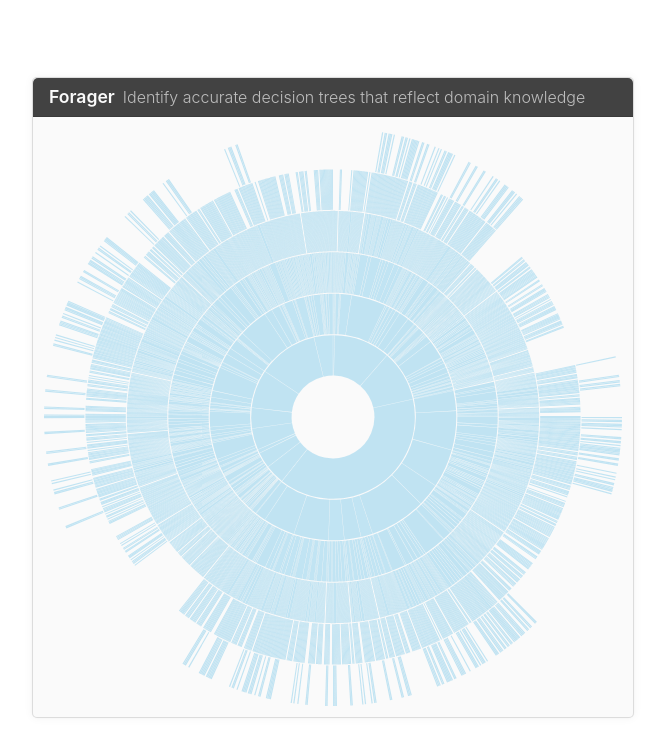
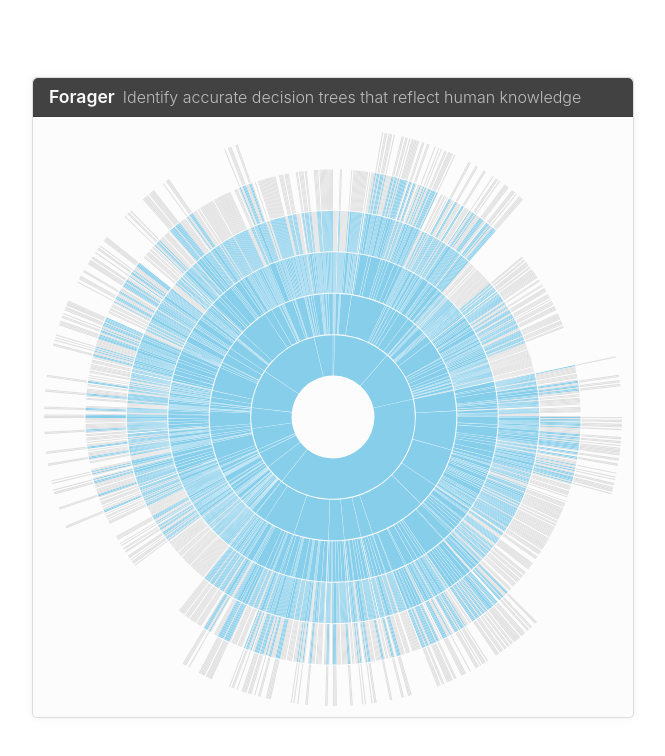
Before and after one commit to poloclub/timbertrek, a Svelte app: page / in a window 1280 px wide. Shown: the top 756 px of the page, without its empty margins (307-972 px from the left). Built offline with nearby package versions, Linux system fonts and the light colour scheme.

Commit message:
Rename to forager
Signed-off-by: Jay Wang <jay@zijie.wang>

```diff
--- a/package.json
+++ b/package.json
@@ -1,5 +1,5 @@
 {
-  "name": "tree-finder",
+  "name": "forager",
   "version": "0.1.0",
   "private": true,
   "type": "module",
--- a/src/components/article/Article.svelte
+++ b/src/components/article/Article.svelte
@@ -1,6 +1,6 @@
 <script lang='ts'>
   import {onMount} from 'svelte';
-  import Finder from '../finder/Finder.svelte';
+  import Forager from '../forager/Forager.svelte';
 
   let component: HTMLElement | null = null;
 
@@ -16,6 +16,6 @@
 
 <div class='main-app' bind:this={component}>
 
-  <Finder />
+  <Forager />
 
 </div>
--- a/src/components/finder/Finder.scss
+++ b/src/components/forager/Forager.scss
@@ -1,8 +1,8 @@
 @import '../../define';
 
-.finder {
+.forager {
   border: 1px solid $gray-light-border;
-  background: $gray-50;
+  background: $gray-light-background;
   border-radius: $border-radius;
   box-shadow: 0px 0px 2px hsla(0, 0%, 0%, 0.03),
     0px 0px 10px hsla(0, 0%, 0%, 0.05);
--- a/src/components/finder/Finder.svelte
+++ b/src/components/forager/Forager.svelte
@@ -21,11 +21,11 @@
 </script>
 
 <style lang='scss'>
-  @import './Finder.scss';
+  @import './Forager.scss';
 </style>
 
 
-<div class='finder' bind:this={component}>
+<div class='forager' bind:this={component}>
 
   <div class='header'>
 
@@ -34,7 +34,7 @@
         Forager
       </div>
       <div class='logo-tag'>
-        Identify accurate decision trees that reflect domain knowledge
+        Identify accurate decision trees that reflect human knowledge
       </div>
     </div>
   </div>
--- a/src/components/sunburst/Sunburst.scss
+++ b/src/components/sunburst/Sunburst.scss
@@ -3,7 +3,14 @@
 .sunburst {
   width: 100%;
   height: 100%;
-  // background: $tomato-02;
   border-bottom-left-radius: $border-radius;
   border-bottom-right-radius: $border-radius;
+
+  display: flex;
+  justify-content: center;
+  align-items: center;
 }
+
+.sunburst :global(.arc.leaf) {
+  fill: $gray-300;
+}
--- a/src/components/sunburst/Sunburst.ts
+++ b/src/components/sunburst/Sunburst.ts
@@ -148,6 +148,9 @@ export class Sunburst {
    * Prepare the data for drawing.
    */
   #partitionData() {
+    // Parse the feature names
+
+    // Construct d3 hierarchy
     const root = d3
       .hierarchy(this.data, (d) => d.c)
       // Count the leaves (trees)
@@ -188,9 +191,10 @@ export class Sunburst {
       .selectAll('path.arc')
       .data(this.partition.descendants().slice(1) as HierarchyNode[])
       .join('path')
-      .attr('class', 'arc')
-      .style('fill', 'skyblue')
-      .style('fill-opacity', 0.5)
+      .attr('class', (d) => `arc feature-${d.data['f']}`)
+      .classed('leaf', (d) => d.data['f'] === '_')
+      .style('fill', (d) => (d.data['f'] === '_' ? 'null' : 'skyblue'))
+      // .style('fill-opacity', 0.5)
       // @ts-ignore
       .attr('d', (d) => this.arc(d.current));
   }
--- a/src/define.scss
+++ b/src/define.scss
@@ -10,7 +10,7 @@ $green-reg: hsl(176, 47%, 26%);
 $green-dark: hsl(176, 47%, 17%);
 
 $gray-light: hsl(26, 10%, 65%);
-$gray-background: hsl(210, 25%, 98%);
+$gray-light-background: hsla(0, 0%, 99%, 1);
 $gray-border: hsla(0, 0%, 0%, 0.2);
 $gray-light-border: hsla(0, 0%, 0%, 0.12);
 
```
Also changed, not shown: .eslintrc.cjs.
